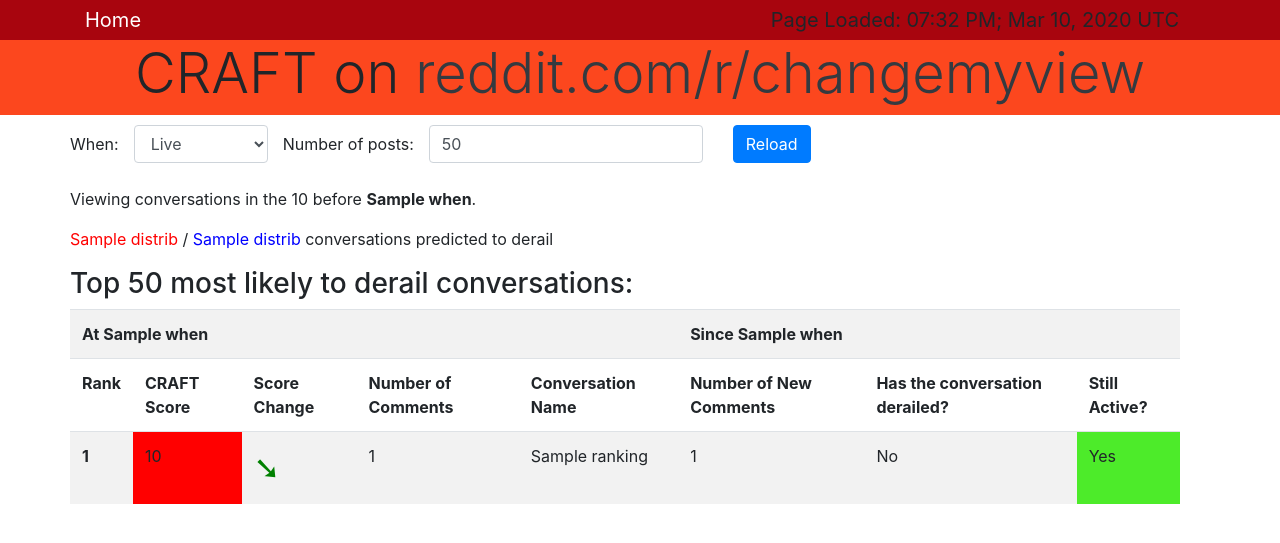
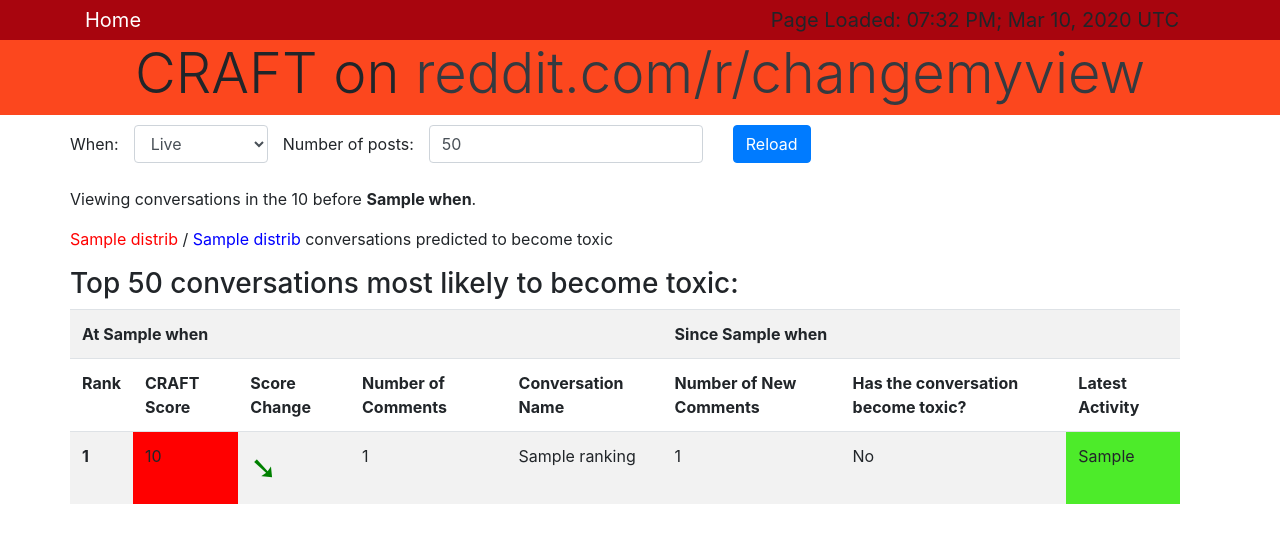
Before and after one commit to jschluger/CRAFT-frontend, a Flask app: page / in a window 1280 px wide. Shown: the top 543 px of the page. Run offline with Flask 2, Linux system fonts and the light colour scheme; a database or web service that is not in the repository returns one stand-in record (values such as "Sample title"); data that the repository does not hold is empty; some libraries are stand-ins or nearby versions.

Commit message:
updating based on feedback from last weeks meeting: (1) change "derail" to reddit specific language (2) replace "Still Active" with "Latest Activity" and (3) make entire row red when predicting derilment and using interstitial display

```diff
--- a/server/routes.py
+++ b/server/routes.py
@@ -115,4 +115,6 @@ def base_data():
                 arrow_thresh=.2,
                 format_time=api_interface.format_time,
                 format_duration=api_interface.format_duration,
-                now=time.time())
+                still_active=api_interface.still_active,
+                now=time.time(),
+                derail=" become toxic")
--- a/server/templates/home.html
+++ b/server/templates/home.html
@@ -34,7 +34,7 @@
     <p>
       <span style="color:red;">{{ distrib[0] }}</span>
       / <span style="color:blue;">{{ distrib[1] }}</span>
-      conversations predicted to derail
+      conversations predicted to {{ derail }}
       {% if distrib[1] > 0 %}
       <b>({{ (distrib[0] / distrib[1] * 100) | round(2) }} %) </b>
       {% endif %}
--- a/server/templates/home_table.html
+++ b/server/templates/home_table.html
@@ -1,5 +1,5 @@
 <table class="table table-striped table-hover">
-  <h3>Top {{ k }} most likely to derail conversations:</h3>
+  <h3>Top {{ k }} conversations most likely to {{ derail }}:</h3>
   {% if this_time != -1 %}
   <tr>
     <th colspan="5" scope="col">At {{ format_time(this_time) }}</th>
@@ -14,8 +14,8 @@
     <th scope="col">Conversation Name</th>
     {% if this_time != -1 %}
     <th scope="col">Number of New Comments</th>
-    <th scope="col">Has the conversation derailed?</th>
-    <th scope="col">Still Active?</th>
+    <th scope="col">Has the conversation {{ derail }}?</th>
+    <th scope="col">Latest Activity</th>
     {% endif %}
   </tr>
   {% for rank in ranks %}
@@ -54,12 +54,11 @@
       {% endif %}
     </td>
     <td
-      {% if rank['still_active'] %}
+      {%  if still_active(rank['latest_activity']) %}
       style="background: #4deb2a"
-      > Yes
-      {% else %}
-      > No
       {% endif %}
+      >
+      {{ format_time(rank['latest_activity']) }}
     </td>
 
     {% endif %}
--- a/utils/api_interface.py
+++ b/utils/api_interface.py
@@ -1,6 +1,10 @@
 import requests, data, time
 from datetime import datetime
 from pprint import pprint
+
+def still_active(t):
+    now = time.time()
+    return now - t < data.SEC_PER_DAY
 
 def format_time(t):
     if type(t) != int and type(t) != float:
```
Also changed, not shown: server/templates/convo_table_inter.html (+6 -6 lines).
